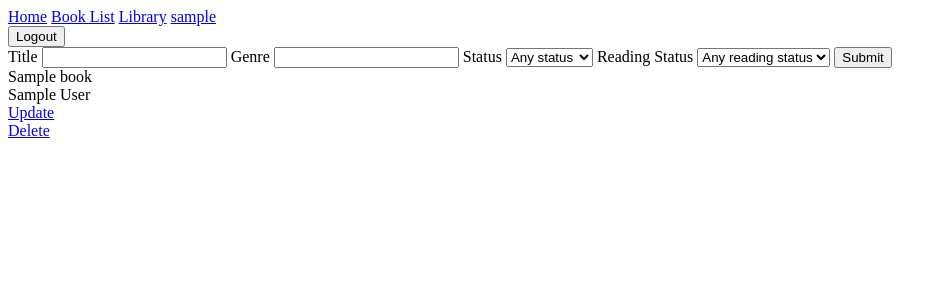
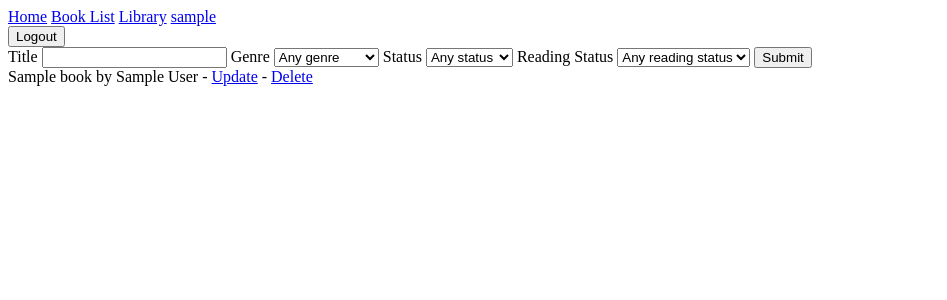
Before and after one commit to saineee/novelstack, a Django app: page /library/ in a window 1280 px wide. Shown: the top 300 px of the page, without its empty margins (0-947 px from the left). Run offline with Django 5.2, Linux system fonts and the light colour scheme; a user stored in the database is signed in; tables that the repository leaves empty hold one stand-in row (values such as "Sample post").

Commit message:
feat: genre filter uses Genre dropdown with exact membership

```diff
--- a/books/templates/books/book_details.html
+++ b/books/templates/books/book_details.html
@@ -7,7 +7,7 @@ Author: {{ book.author }}<br>
     Chapters: {{ book.chapters }}<br>
     Release Date: {{ book.release_date }}<br>
     Type: {{ book.classification }}<br>
-    Genre: {{ book.genre }}<br>
+    Genre: {{ book.genres.all|join:", " }}<br>
     Status: {{ book.status }}
     {% if not already_exists %}
 {% if user.is_authenticated %}
--- a/library/templates/library/library.html
+++ b/library/templates/library/library.html
@@ -5,7 +5,12 @@
     <label for="title-input">Title</label>
     <input type="text" name="title" id="title-input" value="{{ title }}">
     <label for="genre-input">Genre</label>
-    <input type="text" name="genre" id="genre-input" value="{{ genre }}">
+   <select name="genre" id="genre-input">
+            <option value="" {% if not genre %}selected{% endif %}>Any genre</option>
+            {% for g in genres %}
+            <option value="{{ g.name }}" {% if g.name == genre %}selected{% endif %}>{{ g }}</option>
+            {% endfor %}
+   </select>
     <label for="status-input">Status</label>
     <select name="status" id="status-input">
         <option value="" {% if not status %}selected{% endif %}>Any status</option>
@@ -24,10 +29,8 @@
 </form>
 <nav>
 {% for userbook in books %}
-{{ userbook.book.title }}<br>
-{{ userbook.book.author }}<br>
-    <a href="{% url 'userbook_update' userbook.id %}">Update</a><br>
-    <a href="{% url 'userbook_delete' userbook.id %}">Delete</a>
+{{ userbook.book.title }} by
+{{ userbook.book.author }} - <a href="{% url 'userbook_update' userbook.id %}">Update</a> - <a href="{% url 'userbook_delete' userbook.id %}">Delete</a>
 </nav>
 {% empty %}
 <p>
--- a/library/views.py
+++ b/library/views.py
@@ -1,5 +1,5 @@
 from django.contrib.auth.decorators import login_required
-from books.models import Book
+from books.models import Book, Genre
 from django.shortcuts import render,get_object_or_404, redirect
 from .models import UserBook
 from .forms import UserBookForm
@@ -22,16 +22,17 @@ def library(request):
     reading_status = request.GET.get('reading_status', '')
     status_choices = Book.STATUS_CHOICES
     status_choices_userbook = UserBook.STATUS_CHOICES
-    # all book__(field) traverse the FK to the Book object itself
+    genres = Genre.objects.all()
+    # all book__(field) traverse the FK to the Book object itself, book__genre__name, traverse the m2m, and pull name column
     if title:
         books=books.filter(book__title__icontains=title)
     if genre:
-        books=books.filter(book__genre__icontains=genre)
+        books=books.filter(book__genres__name=genre)
     if status:
         books=books.filter(book__status=status) #status is used here because we are filtering off the Book model's status, not UserBook
     if reading_status:
         books=books.filter(status=reading_status)
-    return render(request, 'library/library.html', {'books': books, 'title': title, 'genre': genre, 'status': status,
+    return render(request, 'library/library.html', {'books': books, 'genres': genres, 'title': title, 'genre': genre, 'status': status,
                                                     'reading_status': reading_status, 'status_choices_userbook': status_choices_userbook, 'status_choices': status_choices})
 
 def userbook_update(request, userbook_id):
```
